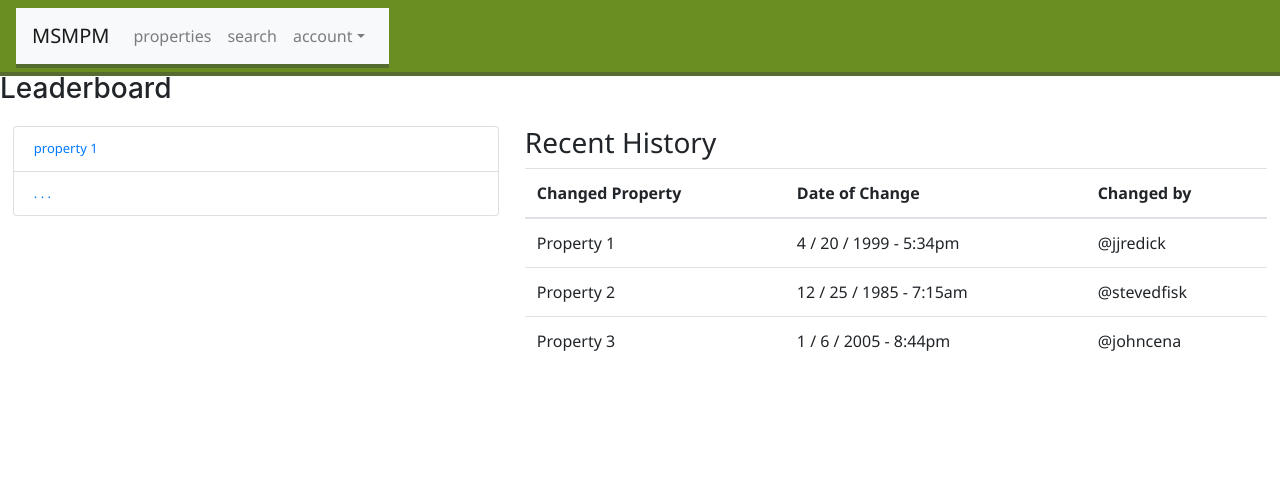
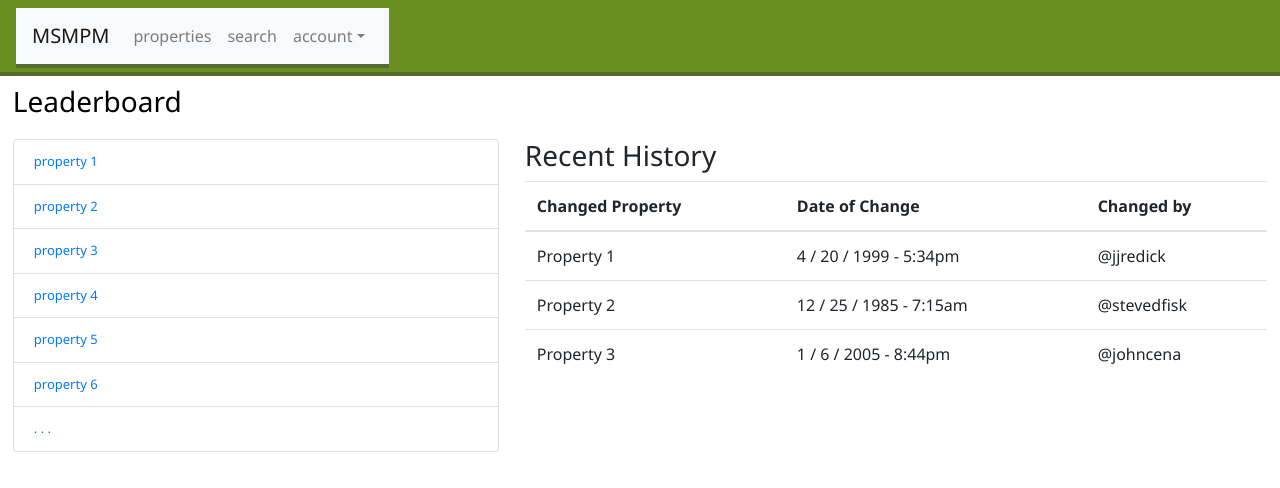
Before and after one commit to thomasgit227/CMPS285, a React (Create React App) app in the folder msmpm/msmpm/: page /home in a window 1280 px wide. Shown: the top 488 px of the page. Built offline with nearby package versions, Linux system fonts and the light colour scheme.

Commit message:
Initial Routing Complete

```diff
--- a/msmpm/msmpm/src/home/App.css
+++ b/msmpm/msmpm/src/home/App.css
@@ -5,11 +5,11 @@
   box-shadow: 0em .25em darkolivegreen;
 }
 
-.propertylist_heading {
+.leaderboard_heading {
   padding-top: 1%;
   padding-left: 1%;
-  background-color: darkolivegreen;
   width: max-content;
+  color: black;
   font-family: 'Segoe UI', Tahoma, Geneva, Verdana, sans-serif;
 }
 
--- a/msmpm/msmpm/src/home/App.js
+++ b/msmpm/msmpm/src/home/App.js
@@ -1,4 +1,5 @@
 import React from 'react';
+import { BrowserRouter, Redirect, Route, Switch } from 'react-router-dom';
 import './App.css';
 import AppNavbar from './AppNavbar';
 import EditHistory from './EditHistory';
@@ -7,14 +8,24 @@ import Leaderboard from './Leaderboard';
 function App() {
   return (
     <div>
-      <div>
-        <AppNavbar/>
-      </div>
+      <BrowserRouter>
+        <Switch>
 
-      <div>
-        <Leaderboard/>
-        <EditHistory/>
-      </div>
+          <Route path="/home">
+              <AppNavbar/>
+              <Leaderboard/>
+              <EditHistory/>
+          </Route>
+
+          <Route path="/properties/"></Route>
+
+          <Route>
+            <Redirect to = "/home"></Redirect>
+          </Route>
+
+        </Switch>
+      </BrowserRouter>
+
     </div>
   );
 }
--- a/msmpm/msmpm/src/home/Leaderboard.js
+++ b/msmpm/msmpm/src/home/Leaderboard.js
@@ -11,22 +11,58 @@ import {
 
 export default function Leadership() {
     return (
-        <BrowserRouter>
             <div>
+
                 <h3 className = 'leaderboard_heading'>
                     Leaderboard
                 </h3>
+
                 <ListGroup className = 'leaderboard'>
+
                     <ListGroupItem>
-                        <Link>
+                        <Link to="/properties/1">
                             property 1
                         </Link>
                     </ListGroupItem>
 
-                    <ListGroupItem tag = 'a' href = "/properties/">. . . </ListGroupItem>
+                    <ListGroupItem>
+                        <Link to="/properties/2">
+                            property 2
+                        </Link>
+                    </ListGroupItem>
+
+                    <ListGroupItem>
+                        <Link to="/properties/3">
+                            property 3
+                        </Link>
+                    </ListGroupItem>
+
+                    <ListGroupItem>
+                        <Link to="/properties/4">
+                            property 4
+                        </Link>
+                    </ListGroupItem>
+
+                    <ListGroupItem>
+                        <Link to="/properties/5">
+                            property 5
+                        </Link>
+                    </ListGroupItem>
+
+                    <ListGroupItem>
+                        <Link to="/properties/6">
+                            property 6
+                        </Link>
+                    </ListGroupItem>
+
+                    <ListGroupItem>
+                        <Link to="/properties/">
+                            . . .
+                        </Link>
+                    </ListGroupItem>
+
                 </ListGroup>
             </div>
-        </BrowserRouter>
     );
 
 }
```
